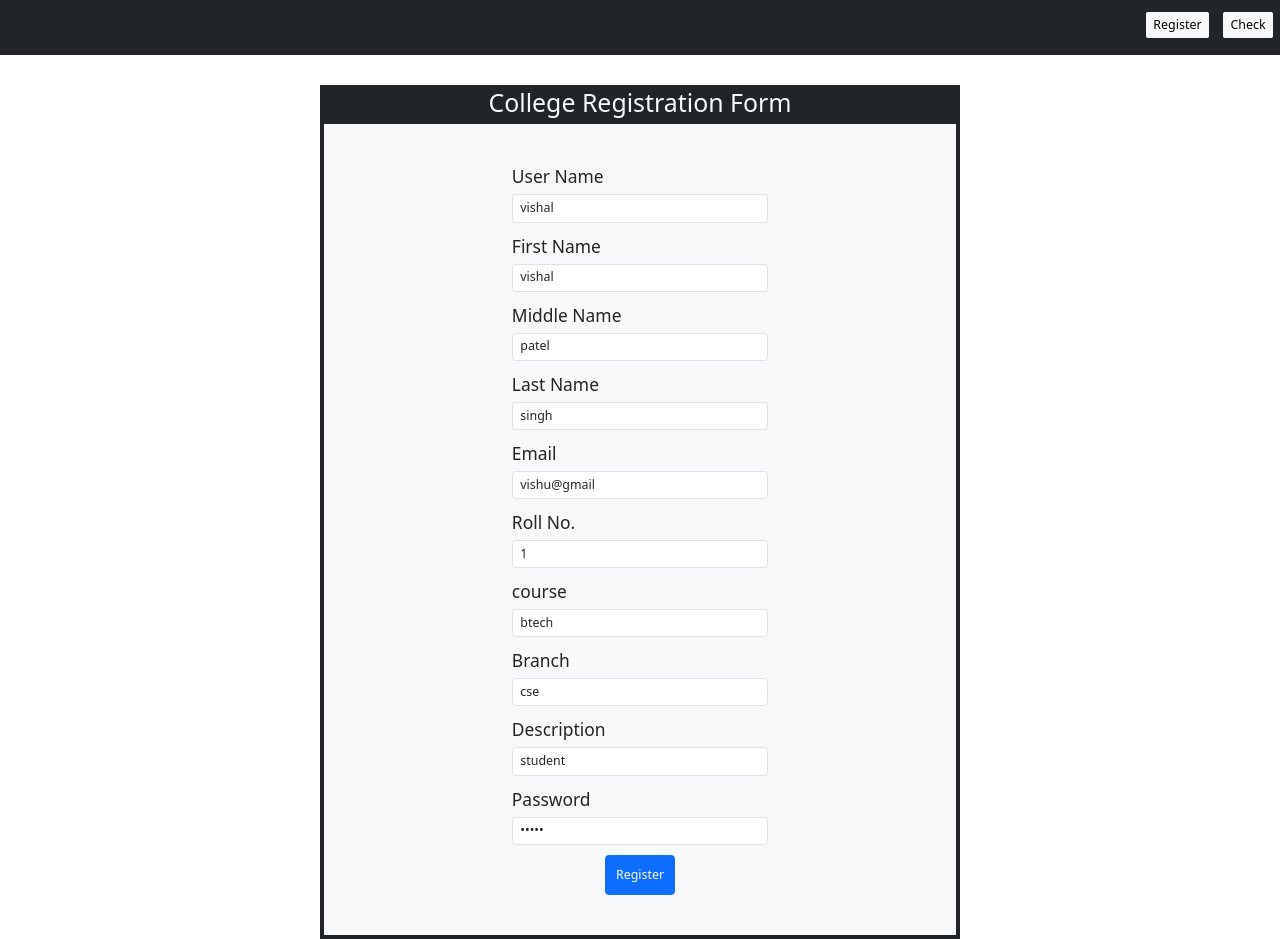
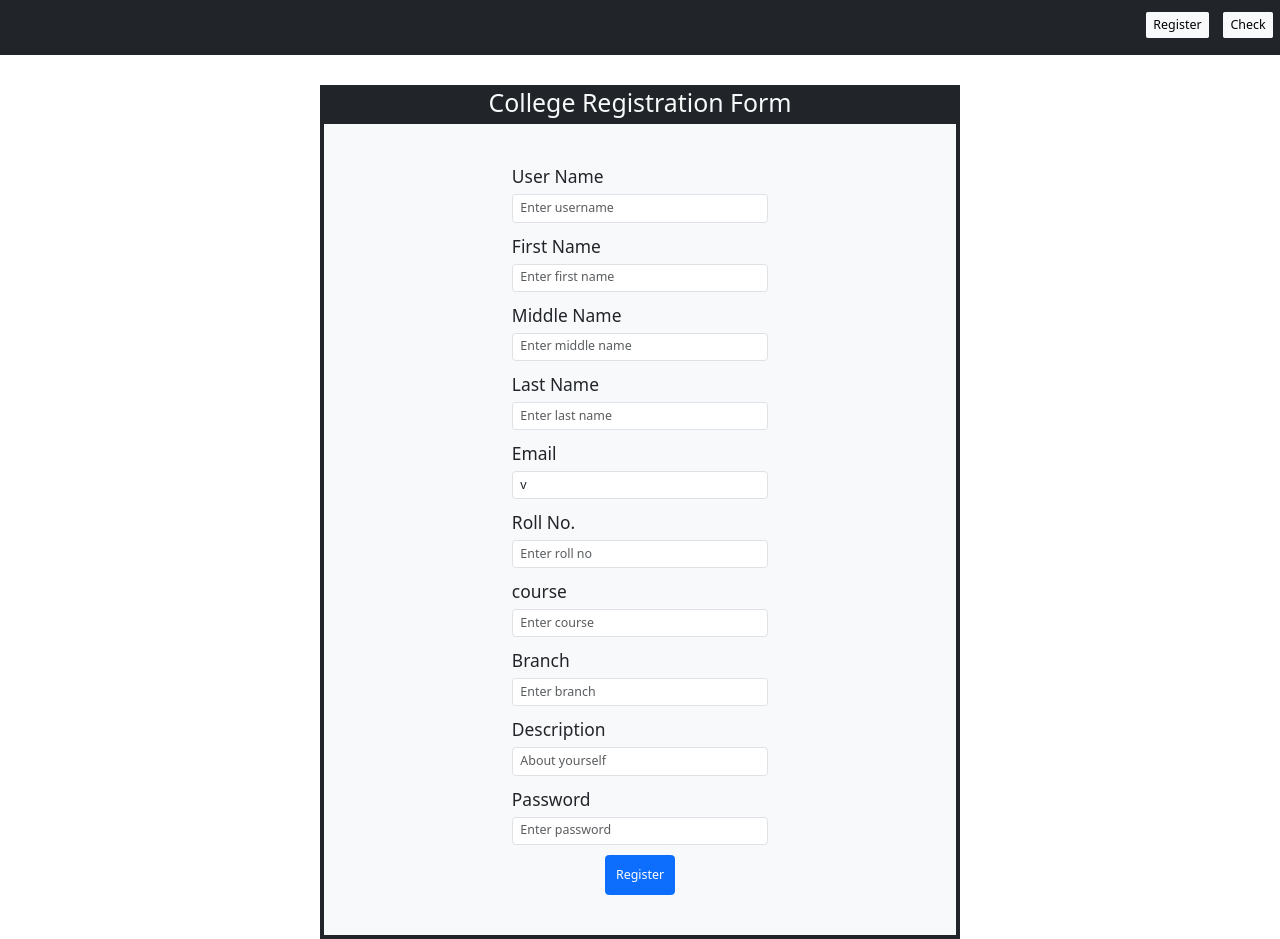
Before and after one commit to Ashish-1104/registration-form-frontend, a React (Vite) app: page / in a window 1280 px wide. Built offline with nearby package versions, Linux system fonts and the light colour scheme.

Commit message:
Update Regis.jsx

```diff
--- a/src/pages/Regis.jsx
+++ b/src/pages/Regis.jsx
@@ -5,17 +5,18 @@ import { Detail } from "./Detail"
 export const Reg = () => {
     const navigate = useNavigate();
     const [user, setUser] = useState({
-        username: "vishal",
-        firstname: "vishal",
-        middlename: "patel",
-        lastname: "singh",
-        email: "vishu@gmail",
-        roll: "1",
-        course: "btech",
-        branch: "cse",
-        desc: "student",
-        password: "12345"
+        username: "",
+        firstname: "",
+        middlename: "",
+        lastname: "",
+        email: "v",
+        roll: "",
+        course: "",
+        branch: "",
+        desc: "",
+        password: ""
     });
+
     const [data, setData] = useState();
     const handleInput = (e) => {
         let name = e.target.name;
@@ -31,8 +32,6 @@ export const Reg = () => {
 
     const handleSubmit = async (e) => {
         e.preventDefault();
-        console.log("submit")
-        console.log(user);
         const response = await fetch('/api/auth/register', {
             method: "POST",
             headers: {
@@ -83,9 +82,6 @@ export const Reg = () => {
                         <label htmlfor="lastname" className="form-label mt-3">Last Name</label>
                         <input type="text" className="form-control fs-5" name="lastname" placeholder="Enter last name" value={user.lastname} onChange={handleInput} required />
 
-                        {/* <label htmlfor="roll"className="form-label mt-3">Enter Roll NO</label>
-                <input type="text" name="roll" className="form-control" placeholder="Enter roll no." value={user.firstname} onChange={handleInput} required /> */}
-
                         <label htmlfor="email" className="form-label mt-3">Email</label>
                         <input type="email" className="form-control fs-5" name="email" placeholder="Enter email" value={user.email} onChange={handleInput} required />
 
```
